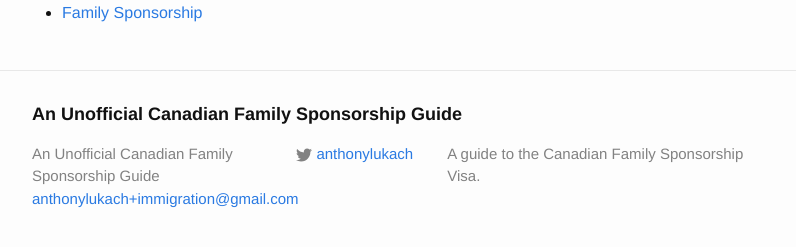
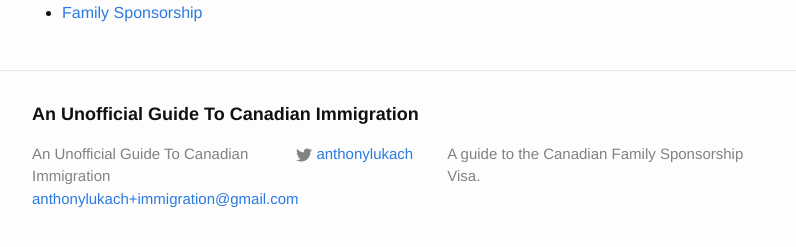
Before and after one commit to alukach/unofficial-guide-to-canadian-immigration, a Jekyll site: the page built from index.md, in a window 1280 px wide and 900 px high, scrolled down 3168 px. Shown: the part 630-877 px from the top of the window, without its empty margins (238-1034 px from the left). Built offline with Jekyll 4.4.1, drawn with Linux system fonts in a browser that asks for light colours; some of the changed text lies outside the part shown.

Commit message:
Update _config.yml

```diff
--- a/_config.yml
+++ b/_config.yml
@@ -1,5 +1,5 @@
 # Site settings
-title: An Unofficial Canadian Family Sponsorship Guide
+title: An Unofficial Guide To Canadian Immigration
 email: anthonylukach+immigration@gmail.com
 description: > # this means to ignore newlines until "baseurl:"
     A guide to the Canadian Family Sponsorship Visa.
```
